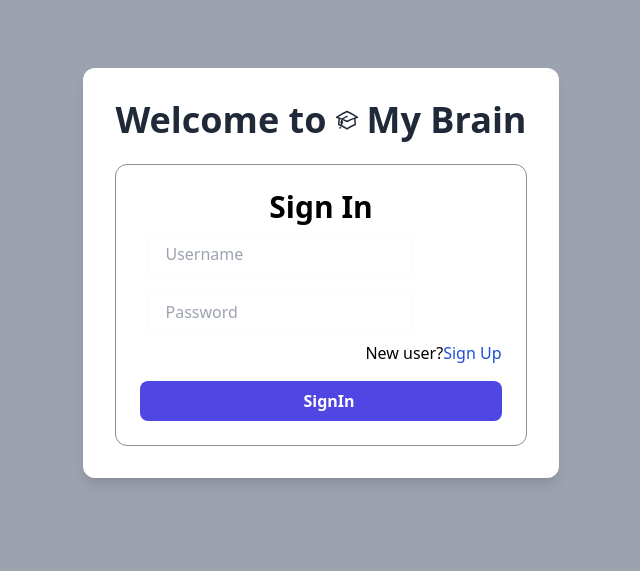
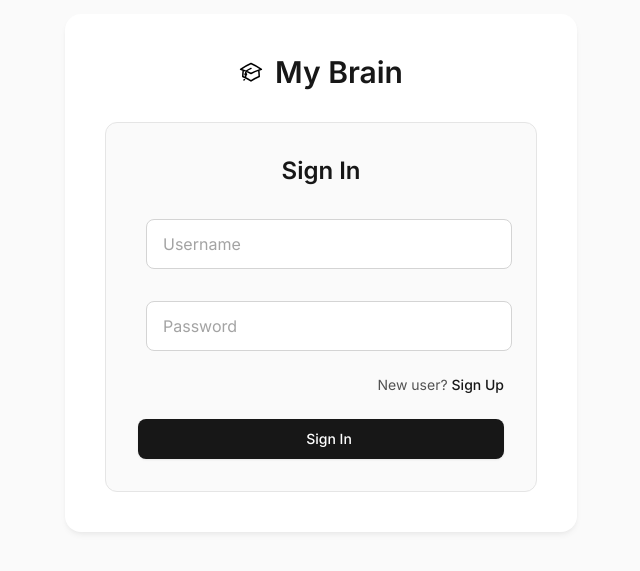
Before and after one commit to lakshya1333/MyBrain, a React (Vite) app in the folder Frontend/: page /signin in a window 1280 px wide. Shown: the part 127-698 px from the top of the page, without its empty margins (319-959 px from the left). Built offline with nearby package versions, Linux system fonts and the light colour scheme.

Commit message:
frontend revamp

```diff
--- a/Frontend/src/components/Button.tsx
+++ b/Frontend/src/components/Button.tsx
@@ -10,16 +10,16 @@ interface ButtonProps{
 }
 
 const variantClasses = {
-    "Primary": "bg-purple-600 text-white font-bold",
-    "Secondary": "bg-purple-200 text-purple font-bold"
+    "Primary": "bg-gray-900 text-white hover:bg-gray-800 shadow-elegant",
+    "Secondary": "bg-gray-100 text-gray-700 hover:bg-gray-200 border border-gray-300"
 }
 
-const defaultstyles = "px-4 py-2 rounded-lg flex items-center"
+const defaultstyles = "px-6 py-2.5 rounded-lg flex items-center font-medium text-sm btn-hover"
 
 export function Button(props: ButtonProps){
 
     return(<button onClick={props.onClick} className={variantClasses[props.variant] + ' ' + defaultstyles + ' '+`${props.fullWidth?" w-full flex justify-center items-center":""}
-    ${props.loading? "opacity-25":""}`}
+    ${props.loading? "opacity-50 cursor-not-allowed":""}`}
     disabled={props.loading}>
         <div className="p-2">
         {props.startIcon}
--- a/Frontend/src/components/Input.tsx
+++ b/Frontend/src/components/Input.tsx
@@ -1,3 +1,5 @@
+
+
 
 
 import { forwardRef } from "react";
@@ -5,7 +7,12 @@ import { forwardRef } from "react";
 export const Input = forwardRef<HTMLInputElement, { placeholder: string }>(
   ({ placeholder }, ref) => {
     return (<div>
-        <input ref={ref} placeholder={placeholder} type="text" className="px-4 py-2 border rounded m-2"/>
+        <input
+            ref={ref}
+            placeholder={placeholder}
+            type="text"
+            className="px-4 py-3 border border-gray-300 rounded-lg m-2 w-full bg-white text-gray-800 placeholder-gray-400 focus:border-gray-500 focus:ring-gray-300 transition-all"
+        />
     </div>
     );
   }
--- a/Frontend/src/components/SideBar.tsx
+++ b/Frontend/src/components/SideBar.tsx
@@ -18,11 +18,12 @@ export function SideBar({ onSelectContent }: SideBarProps) {
     };
 
     return (
-      <div className="fixed top-0 left-0 w-full sm:w-72 bg-white border-r h-16 sm:h-screen flex sm:flex-col items-center sm:items-start justify-between sm:justify-start p-4 z-50">
-        <div className="flex items-center text-2xl font-extrabold text-purple-600">
-          <Brain /> My Brain
+      <div className="fixed top-0 left-0 w-full sm:w-72 bg-white border-r border-gray-200 h-16 sm:h-screen flex sm:flex-col items-center sm:items-start justify-between sm:justify-start p-6 z-50 shadow-elegant">
+        <div className="flex items-center text-2xl font-semibold text-gray-900 gap-2">
+          <Brain />
+          <span>My Brain</span>
         </div>
-        <div className="flex sm:flex-col gap-4 mt-4 sm:mt-8">
+        <div className="flex sm:flex-col gap-2 mt-0 sm:mt-8 w-full sm:w-auto">
           <SideBarItem
             text="Twitter"
             icon={<TwitterIcon />}
--- a/Frontend/src/components/SideBarItems.tsx
+++ b/Frontend/src/components/SideBarItems.tsx
@@ -11,12 +11,14 @@ export function SideBarItem({ text, icon, onClick, isActive }: SideBarItemProps)
     return (
         <div
             onClick={onClick}
-            className={`flex items-center p-3 cursor-pointer ${
-                isActive ? "bg-gray-200 text-purple-600 font-bold" : "text-gray-700"
-            } hover:bg-gray-100`}
+            className={`flex items-center gap-3 px-4 py-3 rounded-lg cursor-pointer transition-all ${
+                isActive
+                    ? "bg-gray-900 text-white shadow-elegant"
+                    : "text-gray-600 hover:bg-gray-100"
+            }`}
         >
-            <div className="pr-2">{icon}</div>
-            {text}
+            <div className="w-5 h-5">{icon}</div>
+            <span className="font-medium text-sm">{text}</span>
         </div>
     );
 }
--- a/Frontend/src/index.css
+++ b/Frontend/src/index.css
@@ -1,8 +1,43 @@
+@import url('https://fonts.googleapis.com/css2?family=Inter:wght@300;400;500;600;700&display=swap');
+
 @tailwind base;
 @tailwind components;
 @tailwind utilities;
 
-/* Default styles for mobile */
+/* Global Styles */
+* {
+  @apply transition-colors duration-200;
+}
+
+body {
+  @apply antialiased;
+  font-family: 'Inter', system-ui, -apple-system, sans-serif;
+}
+
+/* Smooth Scrolling */
+html {
+  scroll-behavior: smooth;
+}
+
+/* Custom Scrollbar - Monotone */
+::-webkit-scrollbar {
+  width: 8px;
+  height: 8px;
+}
+
+::-webkit-scrollbar-track {
+  @apply bg-gray-100;
+}
+
+::-webkit-scrollbar-thumb {
+  @apply bg-gray-300 rounded-full;
+}
+
+::-webkit-scrollbar-thumb:hover {
+  @apply bg-gray-400;
+}
+
+/* Sidebar Styles */
 .sidebar {
   position: fixed;
   top: 0;
@@ -10,15 +45,46 @@
   width: 100%;
   height: auto;
   background-color: white;
-    border-bottom: 1px solid #ddd;
+  border-bottom: 1px solid #e5e5e5;
+  @apply shadow-elegant;
 }
 
-  /* Styles for larger screens */
 @media (min-width: 768px) {
   .sidebar {
-      width: 18rem; /* Equivalent to w-72 in Tailwind */
+    width: 18rem;
     height: 100vh;
-      border-right: 1px solid #ddd;
+    border-right: 1px solid #e5e5e5;
     border-bottom: none;
   }
 }
+
+/* Elegant Animations */
+@keyframes fadeIn {
+  from {
+    opacity: 0;
+    transform: translateY(10px);
+  }
+  to {
+    opacity: 1;
+    transform: translateY(0);
+  }
+}
+
+.animate-fadeIn {
+  animation: fadeIn 0.3s ease-out;
+}
+
+/* Focus Styles */
+input:focus, textarea:focus, button:focus {
+  @apply outline-none ring-2 ring-gray-300 ring-offset-2;
+}
+
+/* Card Hover Effect */
+.card-hover {
+  @apply transition-all duration-300 hover:shadow-elegant-lg hover:-translate-y-1;
+}
+
+/* Button Hover Effect */
+.btn-hover {
+  @apply transition-all duration-200 hover:scale-[1.02] active:scale-[0.98];
+}
--- a/Frontend/src/pages/SignIn.tsx
+++ b/Frontend/src/pages/SignIn.tsx
@@ -38,24 +38,30 @@ export function SignIn(){
 
 
     return(
-        <div className="w-screen h-screen bg-gray-400 flex justify-center items-center">
-          <div className="bg-gray-100 rounded-xl shadow-lg flex flex-col items-center p-8">
-          <h1 className="text-4xl font-extrabold text-gray-800 mb-6 flex items-center">
-    Welcome to <span className="mx-2"><Brain /></span> My Brain
-</h1>
-            <div className="bg-white rounded-xl border border-gray-300 p-6 w-full max-w-md">
-                <h1 className="flex justify-center text-3xl font-extrabold">Sign In</h1>
-                <Input ref={usernameRef} placeholder="Username"/>
-                <Input ref={passwordRef} placeholder="Password"/>
-                <h2 className="flex justify-end">New user? <a className="text-blue-700 hover:underline" href="/signup">Sign Up</a></h2>
+        <div className="w-screen h-screen bg-gray-50 flex justify-center items-center">
+          <div className="bg-white rounded-2xl shadow-elegant-lg flex flex-col items-center p-10 max-w-lg w-full mx-4">
+            <div className="flex items-center gap-3 mb-8">
+                <Brain />
+                <h1 className="text-3xl font-semibold text-gray-900">My Brain</h1>
+            </div>
+            <div className="bg-gray-50 rounded-xl border border-gray-200 p-8 w-full">
+                <h2 className="text-2xl font-semibold text-gray-900 mb-6 text-center">Sign In</h2>
+                <div className="space-y-4">
+                    <Input ref={usernameRef} placeholder="Username"/>
+                    <Input ref={passwordRef} placeholder="Password"/>
+                </div>
+                <div className="flex justify-end mt-4 text-sm">
+                    <span className="text-gray-600">New user? </span>
+                    <a className="text-gray-900 hover:underline ml-1 font-medium" href="/signup">Sign Up</a>
+                </div>
                 {errorMessage && (
-                        <p className="text-red-500 text-sm mt-2 text-center">{errorMessage}</p>
-                    )}
-                <div className="flex justify-center pt-4">
-                <Button onClick={signin} variant="Primary" text="SignIn" fullWidth={true} loading={false}/>
+                    <p className="text-red-600 text-sm mt-4 text-center bg-red-50 py-2 px-3 rounded-lg">{errorMessage}</p>
+                )}
+                <div className="flex justify-center pt-6">
+                    <Button onClick={signin} variant="Primary" text="Sign In" fullWidth={true} loading={false}/>
                 </div>
             </div>
-            </div>
+          </div>
         </div>
     )
 }
--- a/Frontend/src/pages/SignUp.tsx
+++ b/Frontend/src/pages/SignUp.tsx
@@ -35,25 +35,26 @@ export function SignUp(){
     }
 
     return(
-        <div className="w-screen h-screen bg-gray-400 flex justify-center items-center">
-    <div className="bg-gray-100 p-8 rounded-xl shadow-lg flex flex-col items-center">
-    <h1 className="text-4xl font-extrabold text-gray-800 mb-6 flex items-center">
-    Welcome to <span className="mx-2"><Brain /></span> My Brain
-</h1>
-
-        <div className="bg-white rounded-xl border border-gray-300 p-6 w-full max-w-md">
-            <h2 className="text-3xl font-extrabold text-center text-gray-700 mb-4">
-                Sign Up
-            </h2>
+        <div className="w-screen h-screen bg-gray-50 flex justify-center items-center">
+            <div className="bg-white rounded-2xl shadow-elegant-lg flex flex-col items-center p-10 max-w-lg w-full mx-4">
+                <div className="flex items-center gap-3 mb-8">
+                    <Brain />
+                    <h1 className="text-3xl font-semibold text-gray-900">My Brain</h1>
+                </div>
+                <div className="bg-gray-50 rounded-xl border border-gray-200 p-8 w-full">
+                    <h2 className="text-2xl font-semibold text-gray-900 mb-6 text-center">Sign Up</h2>
+                    <div className="space-y-4">
                         <Input ref={usernameRef} placeholder="Username" />
                         <Input ref={passwordRef} placeholder="Password" />
-            <h3 className="text-sm text-gray-600 text-right mb-4">
-                Already a user? <a className="text-blue-500 hover:underline" href="/signin">Sign In</a>
-            </h3>
+                    </div>
+                    <div className="flex justify-end mt-4 text-sm">
+                        <span className="text-gray-600">Already a user? </span>
+                        <a className="text-gray-900 hover:underline ml-1 font-medium" href="/signin">Sign In</a>
+                    </div>
                     {errorMessage && (
-                        <p className="text-red-500 text-sm mt-2 text-center">{errorMessage}</p>
+                        <p className="text-red-600 text-sm mt-4 text-center bg-red-50 py-2 px-3 rounded-lg">{errorMessage}</p>
                     )}
-            <div className="flex justify-center">
+                    <div className="flex justify-center pt-6">
                         <Button
                             onClick={signup}
                             variant="Primary"
@@ -65,7 +66,5 @@ export function SignUp(){
                 </div>
             </div>
         </div>
-
-
     )
 }
--- a/Frontend/tailwind.config.js
+++ b/Frontend/tailwind.config.js
@@ -8,16 +8,29 @@ export default {
     extend: {
       colors:{
         gray:{
-          200: "#f9fbfc", //All notes Background
-          100: "#ffffff", //Second brain background and card also
-          300: "#8c8c94", //Links text
+          50: "#fafafa",   // Lightest background
+          100: "#f5f5f5",  // Card backgrounds
+          200: "#e5e5e5",  // Hover states
+          300: "#d4d4d4",  // Borders
+          400: "#a3a3a3",  // Muted text
+          500: "#737373",  // Secondary text
+          600: "#525252",  // Primary text
+          700: "#404040",  // Dark text
+          800: "#262626",  // Darker elements
+          900: "#171717",  // Darkest elements
         },
-        purple: {
-          200: "#e0e7ff", // Secondary Button Background
-          400: "#9291d7", // Secondary Button Text
-          600: "#5046e4", //Primary Button Background
-          800: "#8883df" //Primary Button Text
+        accent: {
+          100: "#f0f0f0",  // Subtle accent background
+          200: "#e8e8e8",  // Secondary accent
+          300: "#404040",  // Primary accent (dark gray)
         }
+      },
+      fontFamily: {
+        sans: ['Inter', 'system-ui', '-apple-system', 'sans-serif'],
+      },
+      boxShadow: {
+        'elegant': '0 1px 3px 0 rgba(0, 0, 0, 0.05), 0 1px 2px 0 rgba(0, 0, 0, 0.03)',
+        'elegant-lg': '0 4px 6px -1px rgba(0, 0, 0, 0.05), 0 2px 4px -1px rgba(0, 0, 0, 0.03)',
       }
     },
   },
```
Also changed, not shown: Frontend/src/components/Card.tsx (+29 -15 lines), Frontend/src/components/CreateContent.tsx (+17 -12 lines), Frontend/src/pages/Dashboard.tsx (+19 -8 lines), Frontend/src/pages/ShareDashboard.tsx (+14 -5 lines). Lines whose indentation alone changed are shown as unchanged.
